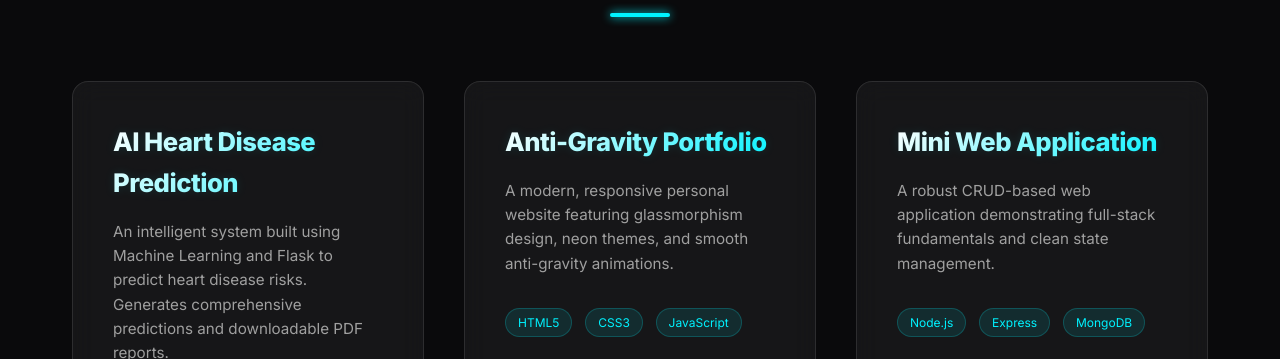
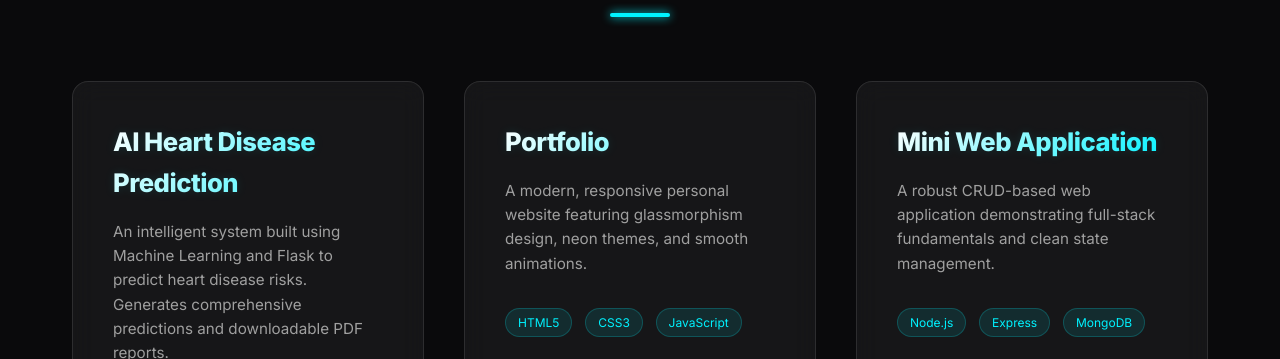
Before and after one commit to danishh744/Portfolio, a plain HTML site: page index.html in a window 1280 px wide. Shown: the part 2466-2825 px from the top of the page. Drawn offline with Linux system fonts and the light colour scheme.

Commit message:
Update index.html

```diff
--- a/index.html
+++ b/index.html
@@ -195,9 +195,9 @@
                     <!-- Project 2 -->
                     <div class="project-card glass">
                         <div class="project-content">
-                            <h3>Anti-Gravity Portfolio</h3>
+                            <h3>Portfolio</h3>
                             <p>A modern, responsive personal website featuring glassmorphism design, neon themes, and
-                                smooth anti-gravity animations.</p>
+                                smooth animations.</p>
                             <div class="tech-stack">
                                 <span>HTML5</span>
                                 <span>CSS3</span>
```
